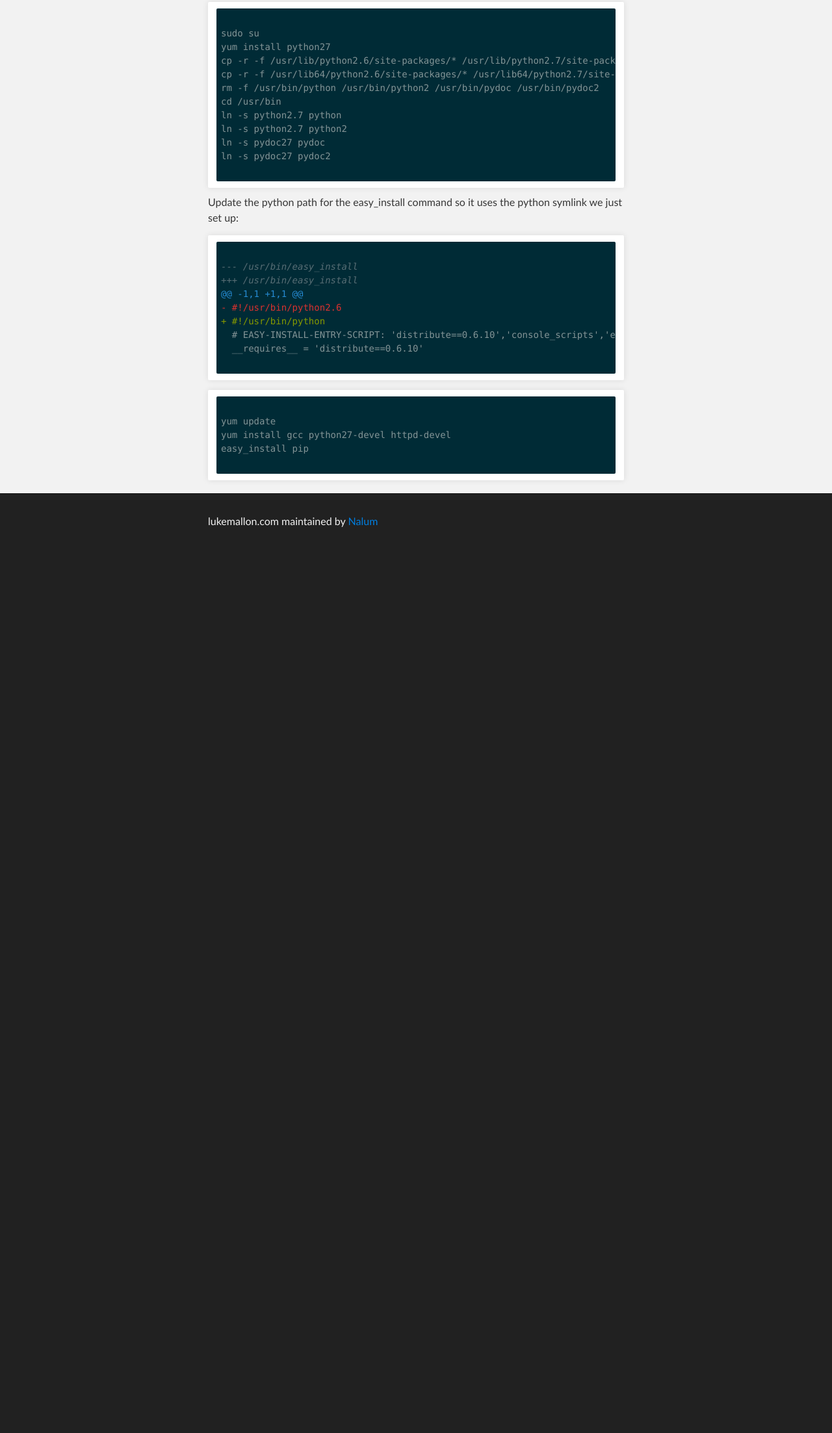
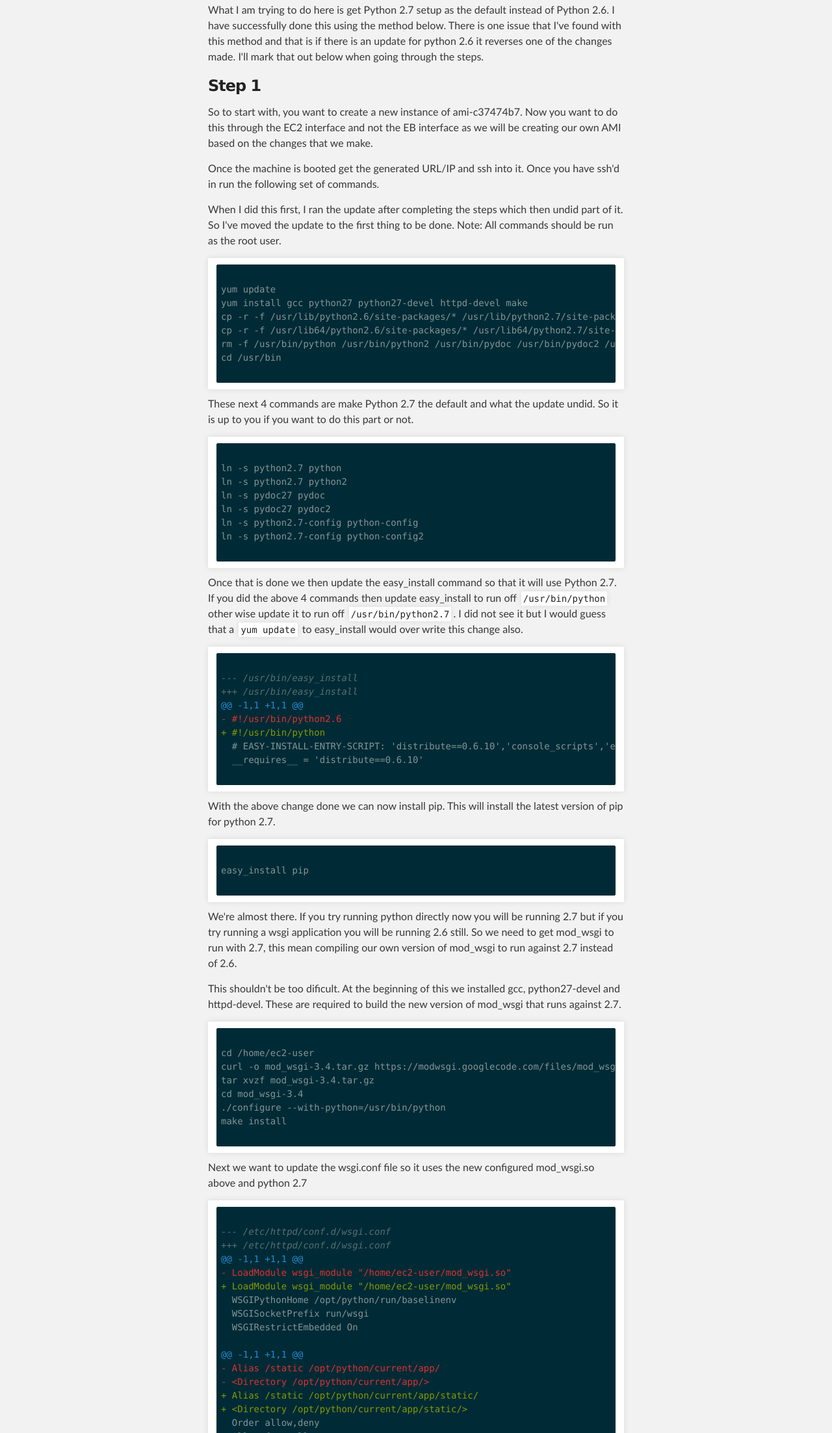
Before and after one commit to Nalum/nalum.github.com, a plain HTML site: page aws.html in a window 1280 px wide. Shown: the part 595-2800 px from the top of the page at 65% size. Before the commit the page ends 1472 px from the top, so only its background shows below. Drawn offline with Linux system fonts and the light colour scheme; grey boxes are pictures that could not be loaded.

```diff
--- a/aws.html
+++ b/aws.html
@@ -26,7 +26,7 @@
             <section id="main_content" class="inner">
                 <h2>AWS Elastic Beanstalk and Python 2.7</h2>
                 <p>
-                    So I've been looking at AWS Elastic Beanstalk (EB) and trying to
+                    I've been looking at AWS Elastic Beanstalk (EB) and trying to
                     get it up and running. I've found, so far, that I can do so
                     simply enough. Using the <a href="http://aws.amazon.com/cli/">
                     Python CLI Tool Kit</a> is quite nice, and the documentation
@@ -42,21 +42,60 @@
                     though you can update to it using <code>yum update</code>.
                 </p>
                 <p>
-
+                    What I am trying to do here is get Python 2.7 setup as the
+                    default instead of Python 2.6. I have successfully done this
+                    using the method below. There is one issue that I've found
+                    with this method and that is if there is an update for python
+                    2.6 it reverses one of the changes made. I'll mark that out
+                    below when going through the steps.
+                </p>
+                <h3>Step 1</h3>
+                <p>
+                    So to start with, you want to create a new instance of ami-c37474b7.
+                    Now you want to do this through the EC2 interface and not
+                    the EB interface as we will be creating our own AMI based on
+                    the changes that we make.
+                </p>
+                <p>
+                    Once the machine is booted get the generated URL/IP and ssh
+                    into it. Once you have ssh'd in run the following set of
+                    commands.
+                </p>
+                <p>
+                    When I did this first, I ran the update after completing
+                    the steps which then undid part of it. So I've moved the
+                    update to the first thing to be done. Note: All commands
+                    should be run as the root user.
                 </p>
                 <pre><code class="bash">
-sudo su
-yum install python27
+yum update
+yum install gcc python27 python27-devel httpd-devel make
 cp -r -f /usr/lib/python2.6/site-packages/* /usr/lib/python2.7/site-packages/
 cp -r -f /usr/lib64/python2.6/site-packages/* /usr/lib64/python2.7/site-packages/
-rm -f /usr/bin/python /usr/bin/python2 /usr/bin/pydoc /usr/bin/pydoc2
+rm -f /usr/bin/python /usr/bin/python2 /usr/bin/pydoc /usr/bin/pydoc2 /usr/bin/python-config /usr/bin/python-config2
 cd /usr/bin
+                </code></pre>
+                <p>
+                    These next 4 commands are make Python 2.7 the default and
+                    what the update undid. So it is up to you if you want to
+                    do this part or not.
+                </p>
+                <pre><code class="bash">
 ln -s python2.7 python
 ln -s python2.7 python2
 ln -s pydoc27 pydoc
 ln -s pydoc27 pydoc2
+ln -s python2.7-config python-config
+ln -s python2.7-config python-config2
                 </code></pre>
-                <p>Update the python path for the easy_install command so it uses the python symlink we just set up:</p>
+                <p>
+                    Once that is done we then update the easy_install command so
+                    that it will use Python 2.7. If you did the above 4 commands
+                    then update easy_install to run off <code>/usr/bin/python</code>
+                    other wise update it to run off <code>/usr/bin/python2.7</code>.
+                    I did not see it but I would guess that a <code>yum update</code>
+                    to easy_install would over write this change also.
+                </p>
                 <pre><code class="diff">
 --- /usr/bin/easy_install
 +++ /usr/bin/easy_install
@@ -66,11 +105,61 @@
   # EASY-INSTALL-ENTRY-SCRIPT: 'distribute==0.6.10','console_scripts','easy_install'
   __requires__ = 'distribute==0.6.10'
                 </code></pre>
-                <p></p>
+                <p>
+                    With the above change done we can now install pip. This will
+                    install the latest version of pip for python 2.7.
+                </p>
                 <pre><code class="bash">
-yum update
-yum install gcc python27-devel httpd-devel
 easy_install pip
+                </code></pre>
+                <p>
+                    We're almost there. If you try running python directly now
+                    you will be running 2.7 but if you try running a wsgi
+                    application you will be running 2.6 still. So we need to get
+                    mod_wsgi to run with 2.7, this mean compiling our own version
+                    of mod_wsgi to run against 2.7 instead of 2.6.
+                </p>
+                <p>
+                    This shouldn't be too dificult. At the beginning of this we
+                    installed gcc, python27-devel and httpd-devel. These are required
+                    to build the new version of mod_wsgi that runs against 2.7.
+                </p>
+                <pre><code class="bash">
+cd /home/ec2-user
+curl -o mod_wsgi-3.4.tar.gz https://modwsgi.googlecode.com/files/mod_wsgi-3.4.tar.gz
+tar xvzf mod_wsgi-3.4.tar.gz
+cd mod_wsgi-3.4
+./configure --with-python=/usr/bin/python
+make install
+                </code></pre>
+                <p>
+                    Next we want to update the wsgi.conf file so it uses the new
+                    configured mod_wsgi.so above and python 2.7
+                </p>
+                <pre><code class="diff">
+--- /etc/httpd/conf.d/wsgi.conf
++++ /etc/httpd/conf.d/wsgi.conf
+@@ -1,1 +1,1 @@
+- LoadModule wsgi_module "/home/ec2-user/mod_wsgi.so"
++ LoadModule wsgi_module "/home/ec2-user/mod_wsgi.so"
+  WSGIPythonHome /opt/python/run/baselinenv
+  WSGISocketPrefix run/wsgi
+  WSGIRestrictEmbedded On
+
+@@ -1,1 +1,1 @@
+- Alias /static /opt/python/current/app/
+- &lt;Directory /opt/python/current/app/&gt;
++ Alias /static /opt/python/current/app/static/
++ &lt;Directory /opt/python/current/app/static/&gt;
+  Order allow,deny
+  Allow from all
+  &lt;/Directory&gt;
+
+  WSGIDaemonProcess wsgi processes=1 threads=15 display-name=%{GROUP} \
+- python-path=/opt/python/current/app:/opt/python/run/venv/lib/python2.6/site-packages user=wsgi group=wsgi \
++ python-path=/opt/python/current/app:/opt/python/run/venv/lib/python2.7/site-packages user=wsgi group=wsgi \
+  home=/opt/python/current/app
+  WSGIProcessGroup wsgi
                 </code></pre>
             </section>
         </div>
```
Also changed, not shown: index.html (+20 -2 lines).
